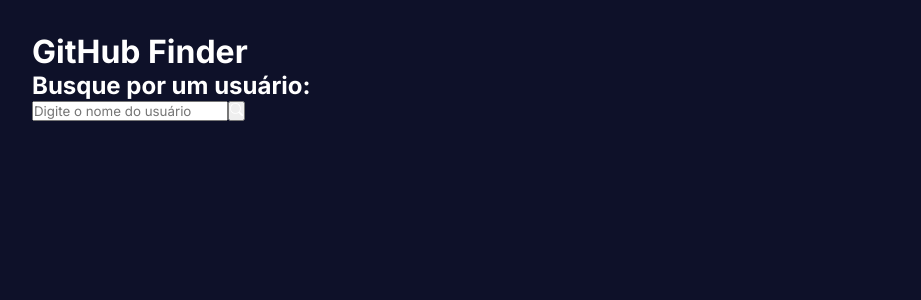
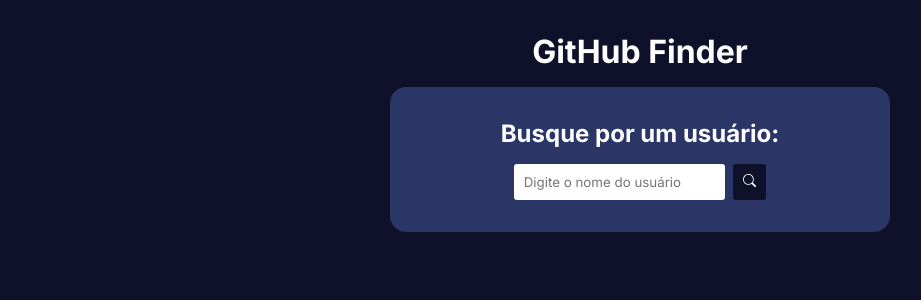
Before and after one commit to mitugui/GithubAccountFinder, a React (Create React App) app: page / in a window 1280 px wide. Shown: the top 300 px of the page, without its empty margins (0-921 px from the left). Built offline with nearby package versions, Linux system fonts and the light colour scheme.

Commit message:
style: add styling for App and Search components

```diff
--- /dev/null
+++ b/src/App.module.css
@@ -0,0 +1,10 @@
+.app {
+    max-width: 500px;
+    margin: 0 auto;
+}
+
+.app h1 {
+    text-align: center;
+    margin-bottom: 1rem;
+
+}
--- a/src/App.tsx
+++ b/src/App.tsx
@@ -1,8 +1,10 @@
 import { Outlet } from "react-router-dom";
+
+import classes from "./App.module.css"
 
 function App() {
   return (
-    <div className="App">
+    <div className={classes.app}>
       <h1>GitHub Finder</h1>
       <Outlet />
     </div>
--- /dev/null
+++ b/src/components/Search/Search.module.css
@@ -0,0 +1,29 @@
+.search {
+    background-color: #2b3566;
+    padding: 2rem;
+    border-radius: 1rem;
+    display: flex;
+    flex-direction: column;
+    justify-content: center;
+    align-items: center;
+    gap: 1rem;
+    margin-bottom: 1.5rem;
+}
+
+.search_container {
+    display: flex;
+    gap: 0.5rem;
+}
+
+.search_container input,
+.search_container button {
+    padding: 0.6rem;
+    border-radius: 3px;
+    border: none;
+    color: #2b3566;
+}
+
+.search_container button {
+    background-color: #0e1129;
+    cursor: pointer;
+}
--- a/src/components/Search/index.tsx
+++ b/src/components/Search/index.tsx
@@ -1,5 +1,7 @@
 import { useState } from "react";
 import { BsSearch } from "react-icons/bs";
+
+import classes from "./Search.module.css"
 
 interface SearchProps {
     loadUser: (userName: string) => Promise<void>
@@ -9,9 +11,9 @@
     const [userName, setUserName] = useState("")
 
     return (
-        <div>
+        <div className={classes.search}>
             <h2>Busque por um usuário:</h2>
-            <div>
+            <div className={classes.search_container}>
                 <input
                     type="text"
                     placeholder="Digite o nome do usuário"
```
Also changed, not shown: src/App.css (added).
